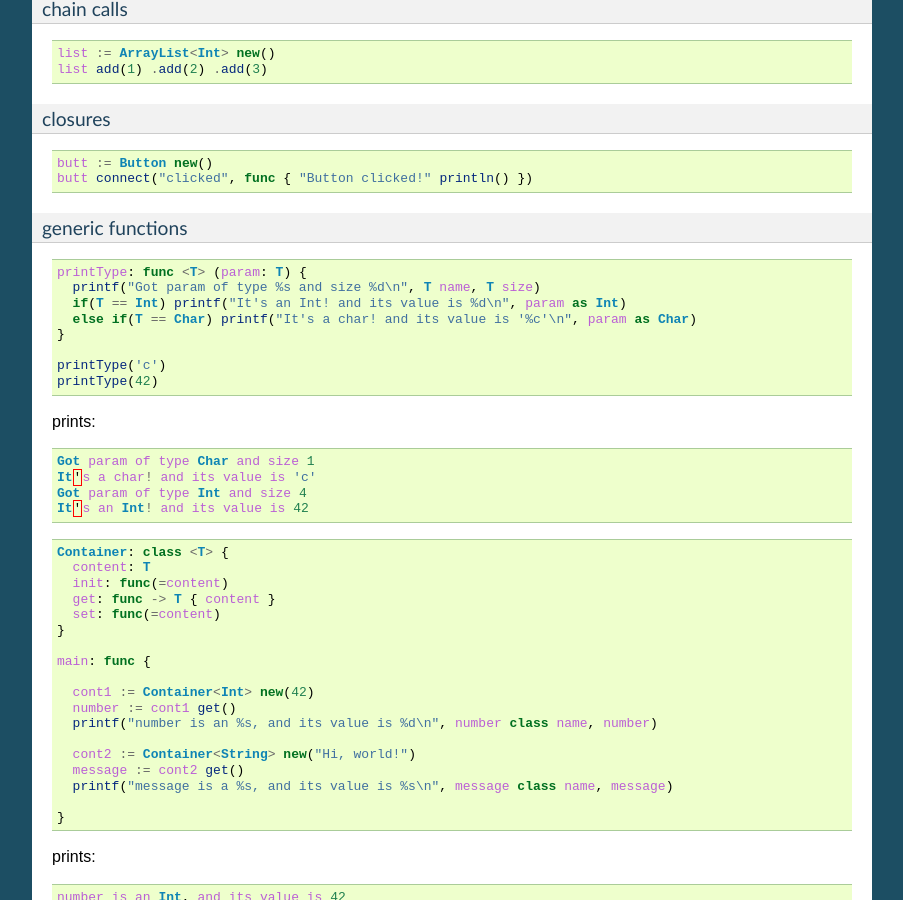
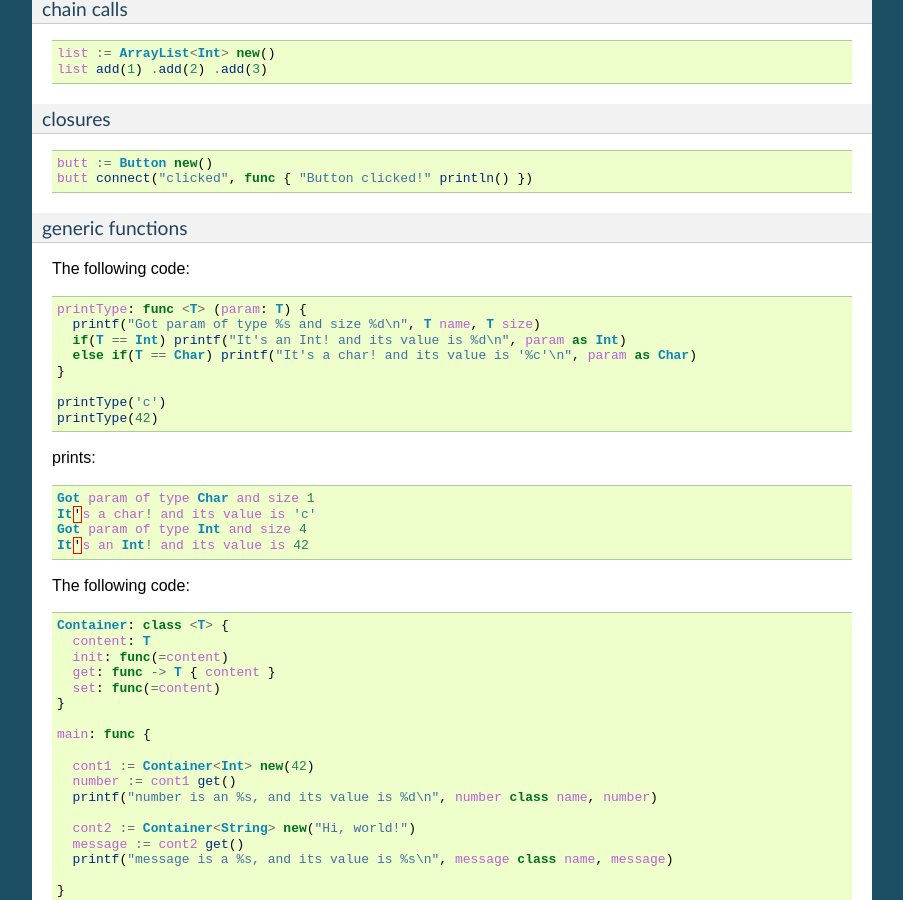
Before and after one commit to fasterthanlime/ooc-docs, a Sphinx documentation site: the page built from source/language.rst, in a window 1280 px wide and 900 px high, scrolled down 6260 px. Shown: the whole window, without its empty margins (198-1101 px from the left). Built offline with Sphinx 7.4.7, drawn with Linux system fonts in a browser that asks for light colours.

Commit message:
Adds some spacing in language.rst

```diff
--- a/source/language.rst
+++ b/source/language.rst
@@ -424,6 +424,8 @@ closures
 generic functions
 ^^^^^^^^^^^^^^^^^
 
+The following code:
+
 .. code-block:: ooc
 
     printType: func <T> (param: T) {
@@ -443,6 +445,8 @@ prints:
     It's a char! and its value is 'c'
     Got param of type Int and size 4
     It's an Int! and its value is 42
+
+The following code:
 
 .. code-block:: ooc
 
```
